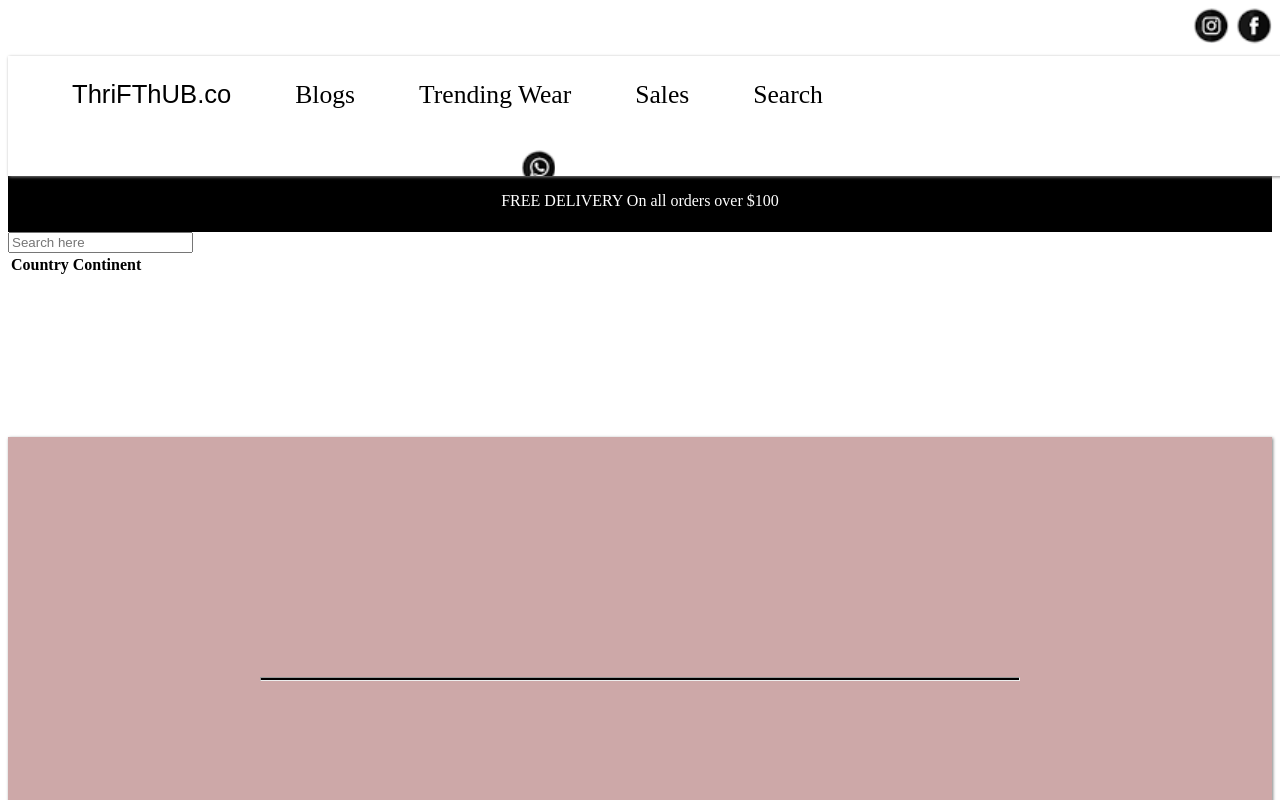
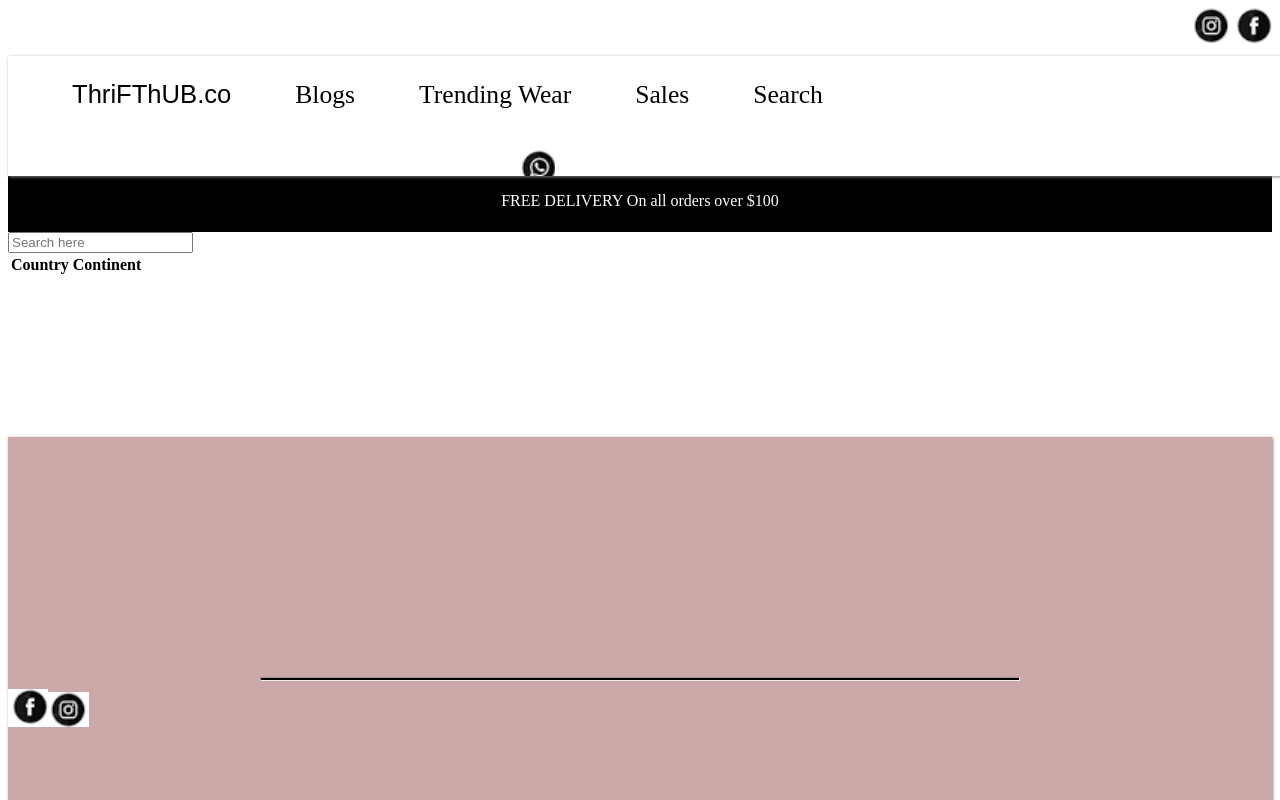
Before and after one commit to Vera25-O/clothline, a React (Create React App) app in the folder my-app/: page /searchBar in a window 1280 px wide. Shown: the top 800 px of the page. Built offline with nearby package versions, Linux system fonts and the light colour scheme.

Commit message:
photos added to footer

```diff
--- a/my-app/src/Components/Footer.js
+++ b/my-app/src/Components/Footer.js
@@ -1,9 +1,13 @@
-
+import icon1 from "./photos/icon1.png";
+import icon2 from "./photos/icon2.png";
 
 function Footer() {
   return (
       <div className="footer">
         <hr></hr>
+        <img src={icon1} alt="facebook" className="icons" />
+<img src={icon2} alt="instagram" className="icons" />
+
       <p className="cright">© 2023 veraonuko. All rights reserved.</p>
     </div>
   );
```
